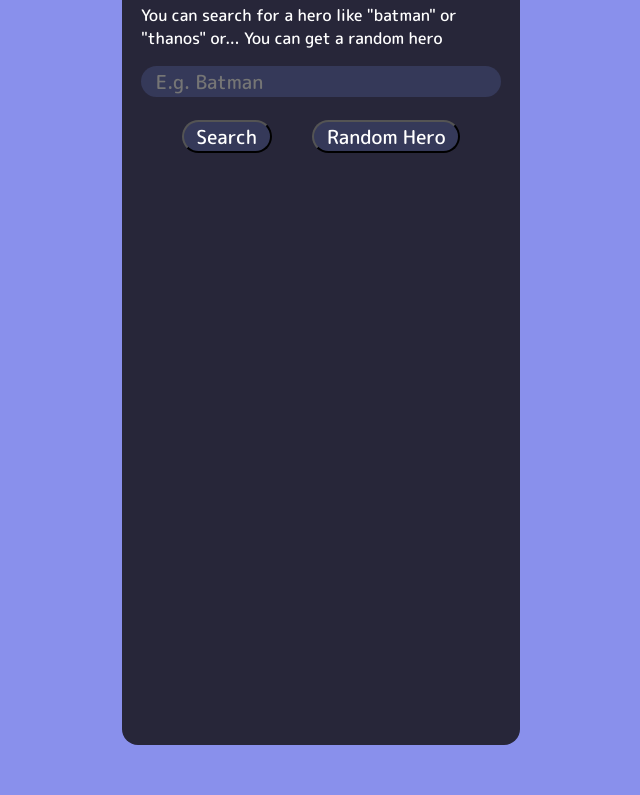
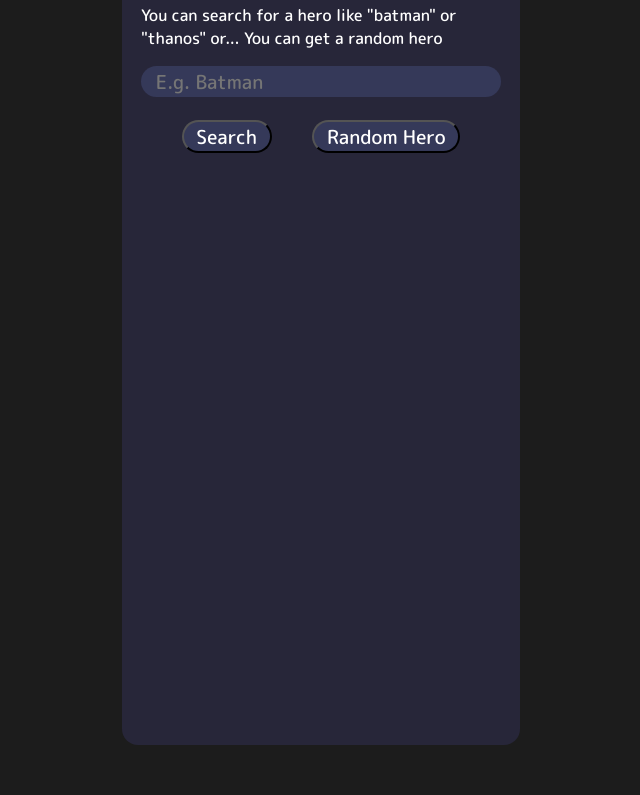
Before and after one commit to Lethalos/Javascript-Apps, a plain HTML site: page Superhero_Api/index.html in a window 1280 px wide. Shown: the part 143-938 px from the top of the page, without its empty margins (319-959 px from the left). Drawn offline with Linux system fonts and the light colour scheme.

Commit message:
Change style superhero api

```diff
--- a/Superhero_Api/style.css
+++ b/Superhero_Api/style.css
@@ -4,7 +4,7 @@
 }
 
 body {
-  background: #8990ec;
+  background: #1c1c1c;
 }
 
 #searchInput {
```
